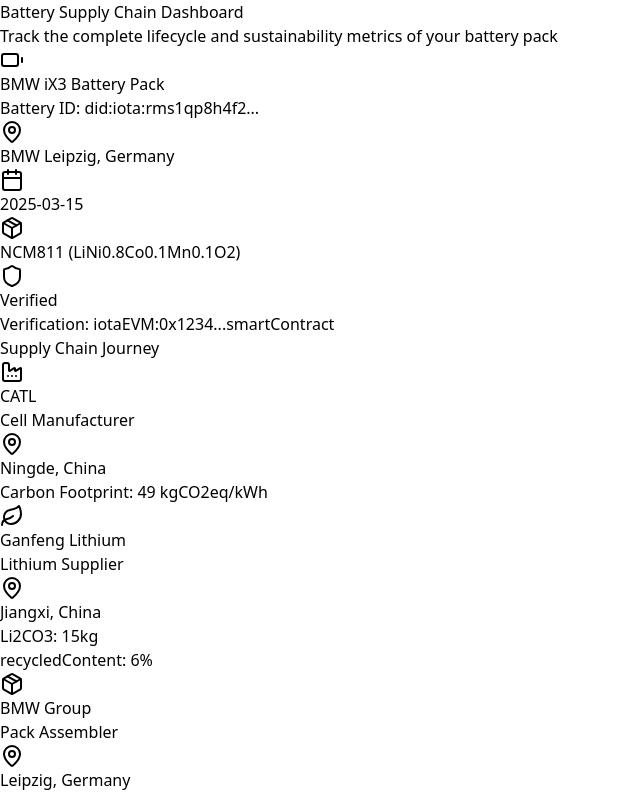
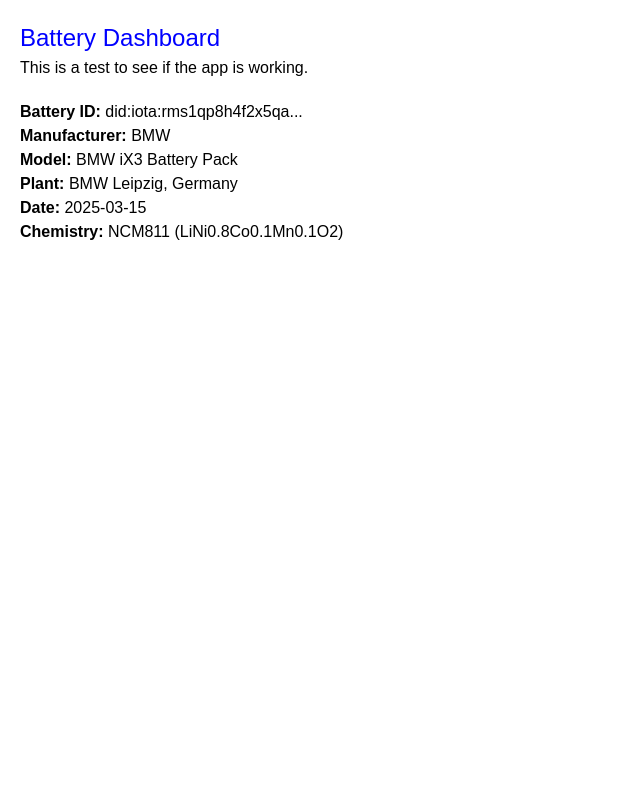
Before and after one commit to flybylow/batt, a React (Vite) app: page / in a window 1280 px wide. Shown: the top 796 px of the page, without its empty margins (0-640 px from the left). Built offline with nearby package versions, Linux system fonts and the light colour scheme.

Commit message:
Fix blank page - use simple inline styles

```diff
--- a/src/App.tsx
+++ b/src/App.tsx
@@ -1,8 +1,18 @@
-import { Dashboard } from './components/Dashboard';
-import { mockBatteryData } from './data/mockData';
-
 function App() {
-  return <Dashboard data={mockBatteryData} />;
+  return (
+    <div style={{ padding: '20px', fontFamily: 'Arial, sans-serif' }}>
+      <h1 style={{ color: 'blue', fontSize: '24px' }}>Battery Dashboard</h1>
+      <p>This is a test to see if the app is working.</p>
+      <div style={{ marginTop: '20px' }}>
+        <p><strong>Battery ID:</strong> did:iota:rms1qp8h4f2x5qa...</p>
+        <p><strong>Manufacturer:</strong> BMW</p>
+        <p><strong>Model:</strong> BMW iX3 Battery Pack</p>
+        <p><strong>Plant:</strong> BMW Leipzig, Germany</p>
+        <p><strong>Date:</strong> 2025-03-15</p>
+        <p><strong>Chemistry:</strong> NCM811 (LiNi0.8Co0.1Mn0.1O2)</p>
+      </div>
+    </div>
+  );
 }
 
 export default App
```
